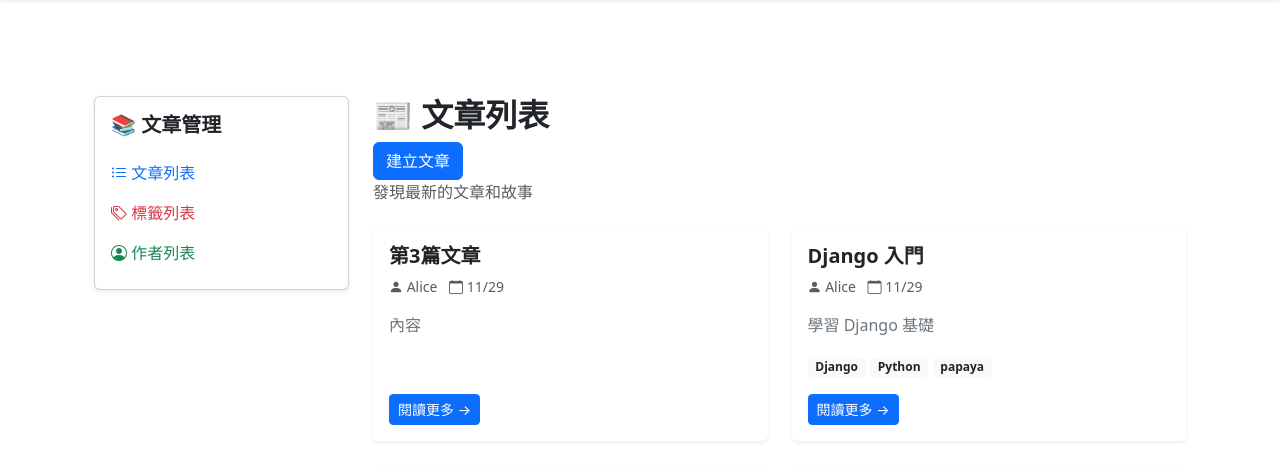
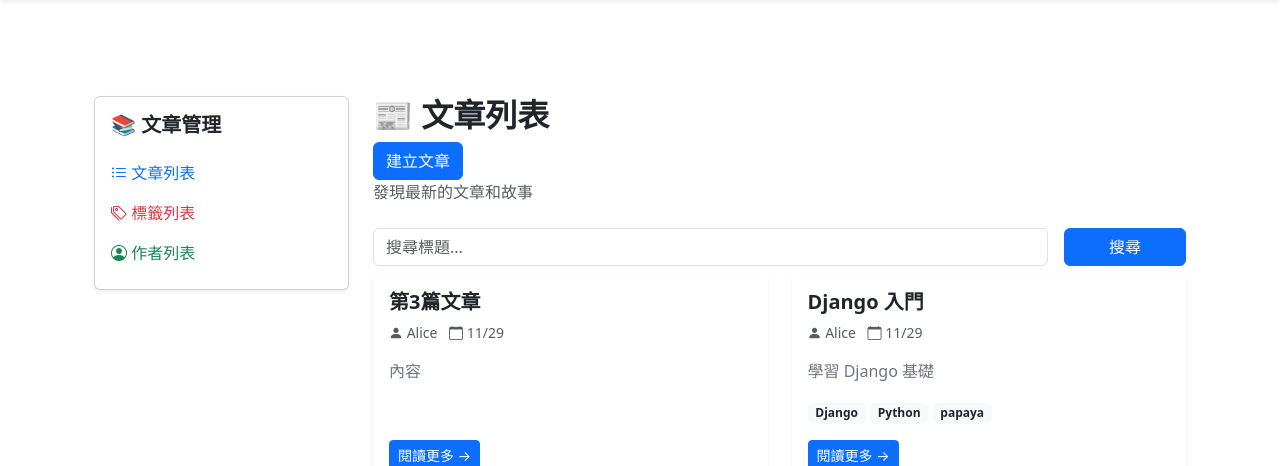
Before and after one commit to ziting106/django-playground, a Django app: page /blog/articles/ in a window 1280 px wide. Shown: the part 62-528 px from the top of the page. Run offline with Django 5.2, Linux system fonts and the light colour scheme; data comes from the database, SQL or seed files in the repository; some libraries are stand-ins or nearby versions.

Commit message:
新增查詢文章

```diff
--- a/apps/blog/templates/blog/article_list.html
+++ b/apps/blog/templates/blog/article_list.html
@@ -3,7 +3,6 @@
 {% block title %}
   文章列表 - Django 大冒險
 {% endblock title %}
-
 {% block blog_content %}
   <div class="mb-4">
     <h2 class="fw-bold mb-2">
@@ -14,6 +13,20 @@
       發現最新的文章和故事
     </p>
   </div>
+  <form method="get" class="row g-3 mb-2">
+    <div class="col-md-10">
+      <input type="text"
+             name="search"
+             class="form-control"
+             placeholder="搜尋標題..."
+             value="{{ search }}">
+    </div>
+    <div class="col-md-2">
+      <button type="submit" class="btn btn-primary w-100">
+        搜尋
+      </button>
+    </div>
+  </form>
 
   <div class="row g-4">
     {% for article in articles %}
--- a/apps/blog/views.py
+++ b/apps/blog/views.py
@@ -6,10 +6,30 @@ from apps.blog.forms import ArticleForm
 # Create your views here.
 from apps.blog.models import Article, Author, Tag
 
+def article_list(request):
+    # 從 GET 參數取得篩選條件
+    search = request.GET.get("search", "")
+    author_id = request.GET.get("author", "")
 
-def article_list(request):
-    articles = Article.objects.select_related("author").prefetch_related("tags").all()
-    return render(request, "blog/article_list.html", {"articles": articles})
+    # 建立基本 QuerySet
+    articles = Article.objects.select_related("author").prefetch_related("tags")
+
+    # 根據搜尋關鍵字篩選標題
+    if search:
+        articles = articles.filter(title__icontains=search)
+
+    # 根據作者篩選
+    if author_id:
+        articles = articles.filter(author_id=author_id)
+
+    return render(
+        request, "blog/article_list.html", {"articles": articles, "search": search}
+    )
+
+# 沒有查詢功能
+# def article_list(request):
+#     articles = Article.objects.select_related("author").prefetch_related("tags").all()
+#     return render(request, "blog/article_list.html", {"articles": articles})
 
 
 def article_detail(request, id):
```
